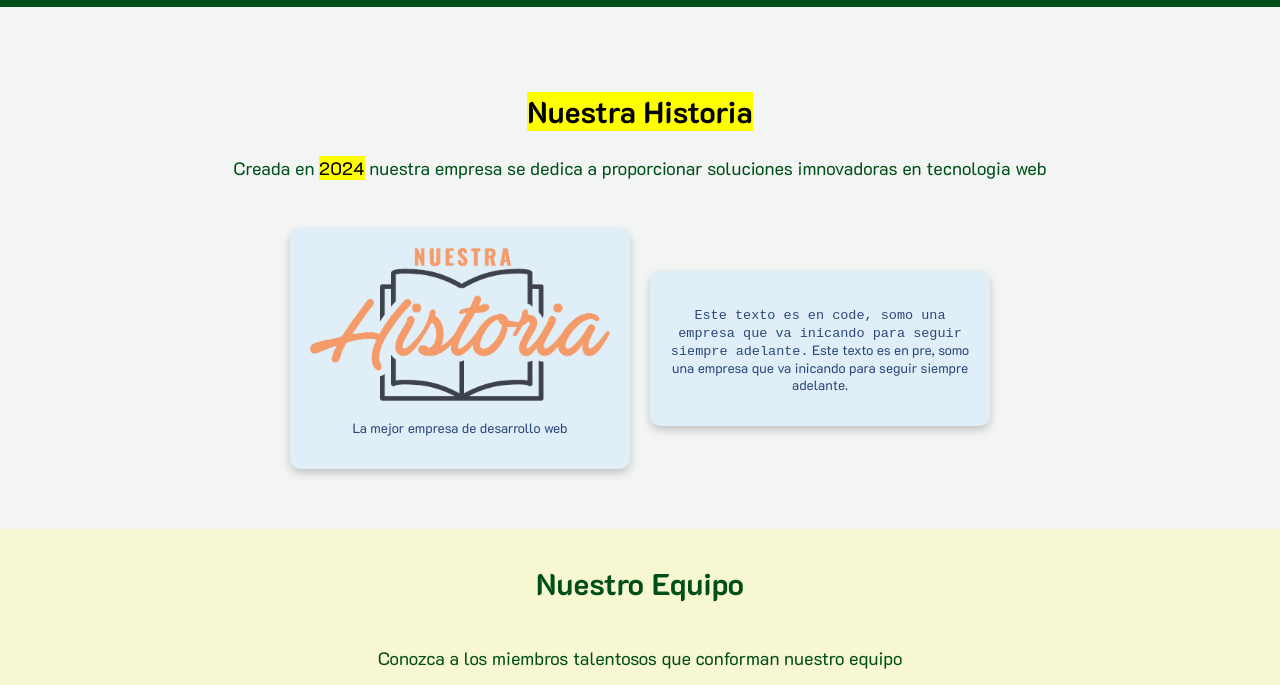
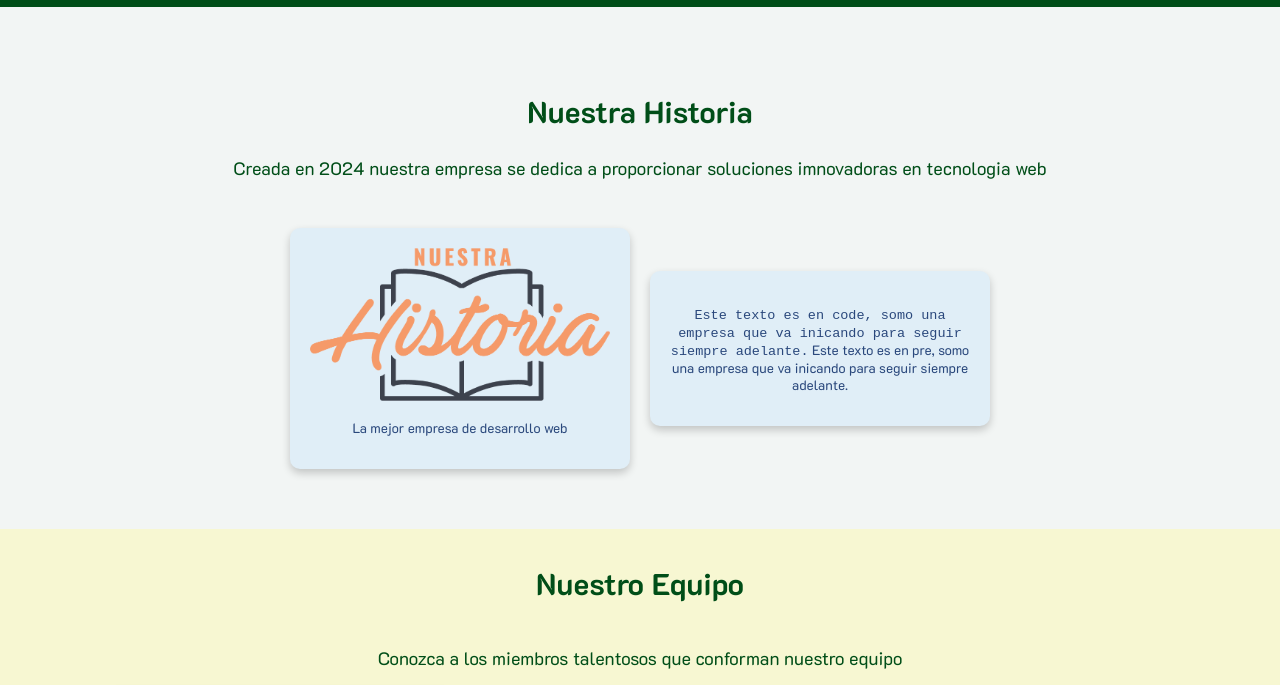
Before and after one commit to VasqCD/Estructuras-HTML---PW1, a plain HTML site: page LAB2 HTML Formateo y Multimedia/about.html in a window 1280 px wide. Shown: the part 93-778 px from the top of the page. Drawn offline with Linux system fonts and the light colour scheme.

Commit message:
Se a quitado etiquetas mark

```diff
--- a/LAB2 HTML Formateo y Multimedia/about.html
+++ b/LAB2 HTML Formateo y Multimedia/about.html
@@ -34,8 +34,8 @@
         <section id="historia">
             <div class="about-historia">
                 <div class="about-text">
-                    <h2><mark>Nuestra Historia</mark></h2>
-                    <p>Creada en <mark>2024</mark> nuestra empresa se dedica a proporcionar soluciones imnovadoras
+                    <h2>Nuestra Historia</h2>
+                    <p>Creada en 2024 nuestra empresa se dedica a proporcionar soluciones imnovadoras
                         en tecnologia web</p>
                 </div>
                 <div class="card-container">
@@ -107,7 +107,7 @@
                     </div>
 
                     <div class="card">
-                        <h2><mark>Recorrido por nuestras Oficinas</mark></h2>
+                        <h2>Recorrido por nuestras Oficinas</h2>
 
                         <video controls>
                             <source src="assets/videos/recorrido.mp4" type="video/mp4">
```
